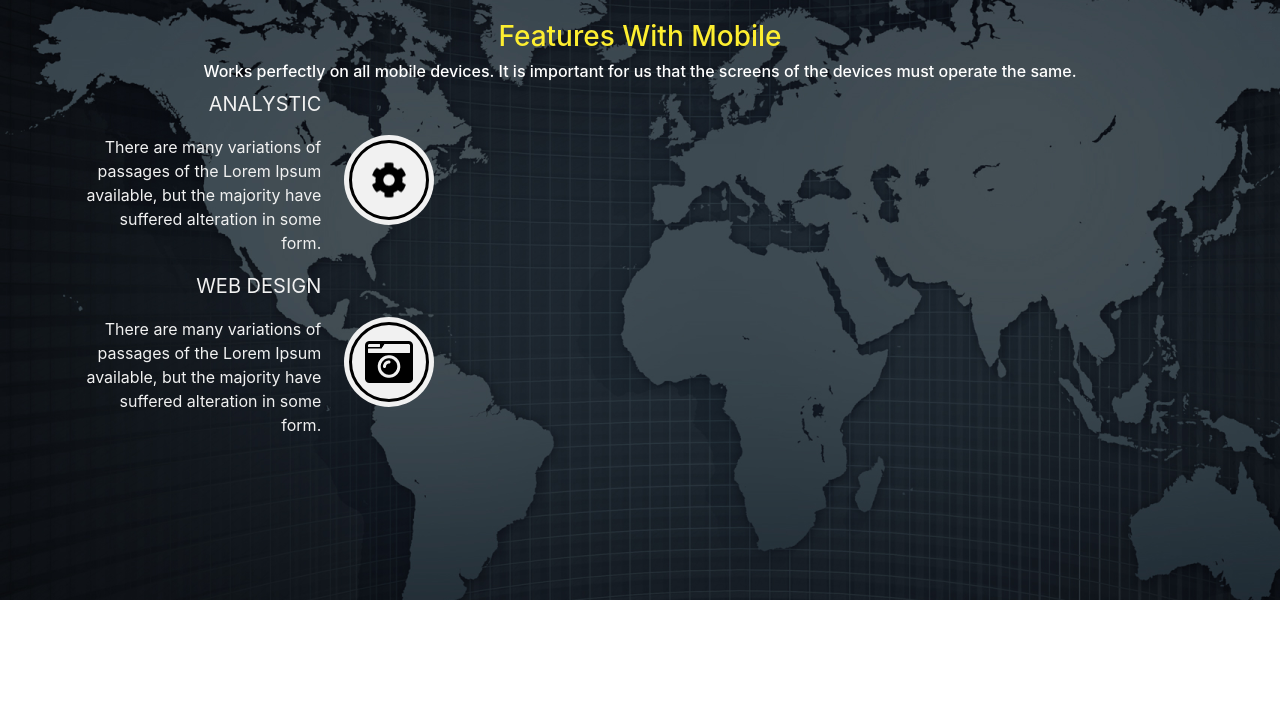
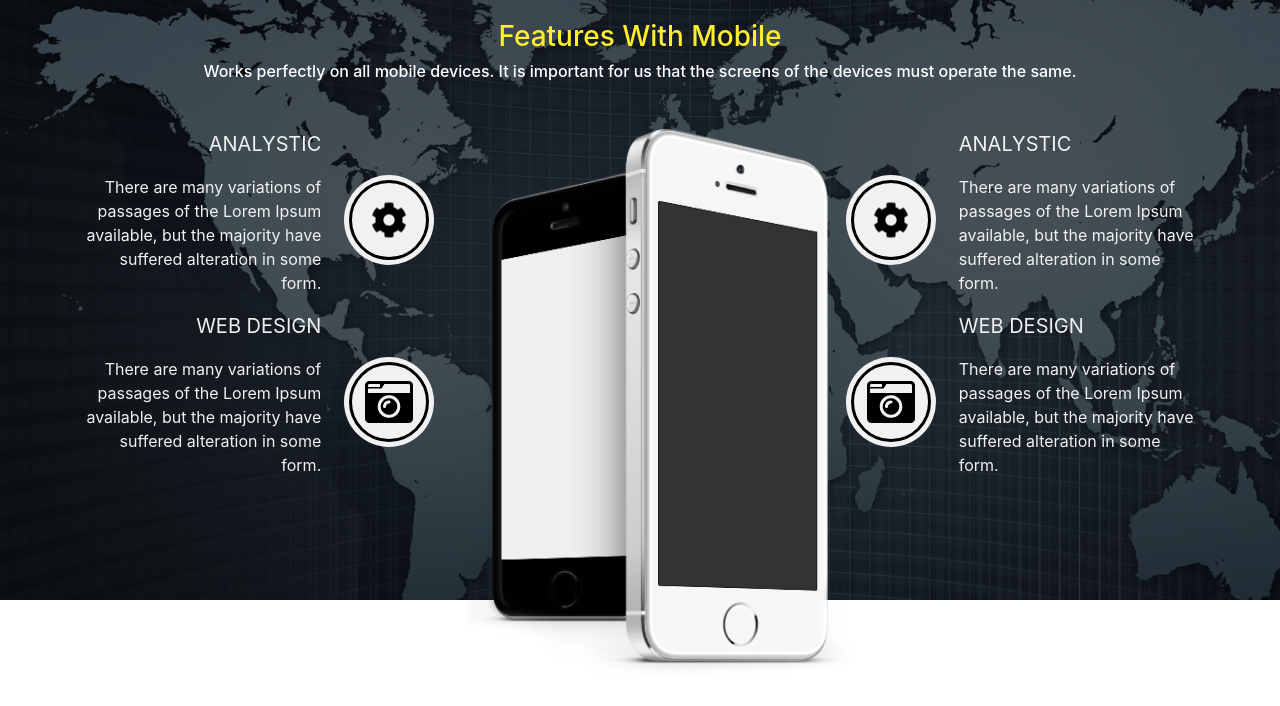
Before and after one commit to crazytrunk/techvsi, a PHP site: page /home-fe3.html in a window 1280 px wide. Shown: the top 706 px of the page. Run offline with PHP 8.4, Linux system fonts and the light colour scheme; some libraries are stand-ins or nearby versions.

Commit message:
feat : update page Feature

```diff
--- a/assets/css/home-fe3.css
+++ b/assets/css/home-fe3.css
@@ -57,6 +57,60 @@
     justify-content: space-around;
     align-items: center;
 }
+/* .vsi-fe3-features__banner--right{
+    padding-top: 50px;
+} */
+/* right */
+.vsi-fe3-features__right--item-text{
+    max-width: 255px;
+    text-align: left;
+    padding-left: 20px;
+}
+.vsi-fe3-features__right--item-text-title{
+    font-size: 20px;
+    color: #f1f1f1;
+}
+.vsi-fe3-features__right--item-text-desc{
+    font-size: 16px;
+    color: #f1f1f1;
+}
+.vsi-fe3-features__right--item-img-content{
+    position: absolute;
+    width: 80px;
+    height: 80px;
+    border: 3px solid black;
+    border-radius: 50%;
+    background-color: #F1F1F1;
+    top: 50%;
+    left: 50%;
+    transform: translate(-50%,-50%);
+}
+.vsi-fe3-features__right--item-img{
+    position: relative;
+    width: 90px;
+    height: 90px;
+    border: 1px solid transparent;
+    border-radius: 50%;
+    background-color: #F1F1F1;
+}
+.vsi-fe3-features__right--item-img-content img{
+    position: absolute;
+    top: 50%;
+    left: 50%;
+    transform: translate(-50%,-50%);
+}
+/* .vsi-fe3-features__banner--right{
+    padding-top: 50px;
+} */
+.vsi-fe3-features__banner--right-item{
+    display: flex;
+    justify-content: space-around;
+    align-items: center;
+}
+.vsi-fe3-features__banner--center{
+    /* width: 386px;
+    height: 550px; */
+}
 /* Reponsive - Start */
 @media (max-width: 575.98px) {
 
--- a/home-fe3.html
+++ b/home-fe3.html
@@ -27,7 +27,7 @@
                     <h6 class="vsi-fe3-features__banner--sub-title"> Works perfectly on all mobile devices. It is
                         important for us that the screens of the devices must operate the same.</h6>
 
-                    <div class="row">
+                    <div class="row mt-5">
                         <div class="col-12 col-md-6 col-lg-4">
                             <div class="vsi-fe3-features__banner--left">
                                 <div class="vsi-fe3-features__banner--left-item ">
@@ -62,13 +62,46 @@
                         </div>
                         <div class="col-12 col-md-6 col-lg-4">
                             <div class="vsi-fe3-features__banner--center">
-
+                                <img src="assets/image/features/home-mobile 1.png" alt="">
                             </div>
 
                         </div>
                         <div class="col-12 col-md-6 col-lg-4">
                             <div class="vsi-fe3-features__banner--right">
+                                <div class="vsi-fe3-features__banner--right">
+                                    <div class="vsi-fe3-features__banner--right-item ">
+                                        <div class="vsi-fe3-features__right--item-img">
+                                            <div class="vsi-fe3-features__right--item-img-content">
+                                                <img src="assets/image/features/setting.png" alt="">
+                                            </div>
+                                        </div>
+                                        <div class="vsi-fe3-features__right--item-text">
+                                            <p class="vsi-fe3-features__right--item-text-title">ANALYSTIC</p>
+                                            <P class="vsi-fe3-features__right--item-text-desc">There are many variations
+                                                of
+                                                passages of the Lorem Ipsum available, but the majority have suffered
+                                                alteration in some form.</P>
+                                        </div>
 
+
+                                    </div>
+                                    <div class="vsi-fe3-features__banner--right-item">
+                                        <div class="vsi-fe3-features__right--item-img    ">
+                                            <div class="vsi-fe3-features__right--item-img-content">
+                                                <img src="assets/image/features/camera.png" alt="">
+                                            </div>
+                                        </div>
+                                        <div class="vsi-fe3-features__right--item-text">
+                                            <p class="vsi-fe3-features__right--item-text-title"> WEB DESIGN</p>
+                                            <P class="vsi-fe3-features__right--item-text-desc">There are many variations
+                                                of
+                                                passages of the Lorem Ipsum available, but the majority have suffered
+                                                alteration in some form.</P>
+                                        </div>
+
+
+                                    </div>
+                                </div>
                             </div>
 
                         </div>
```
